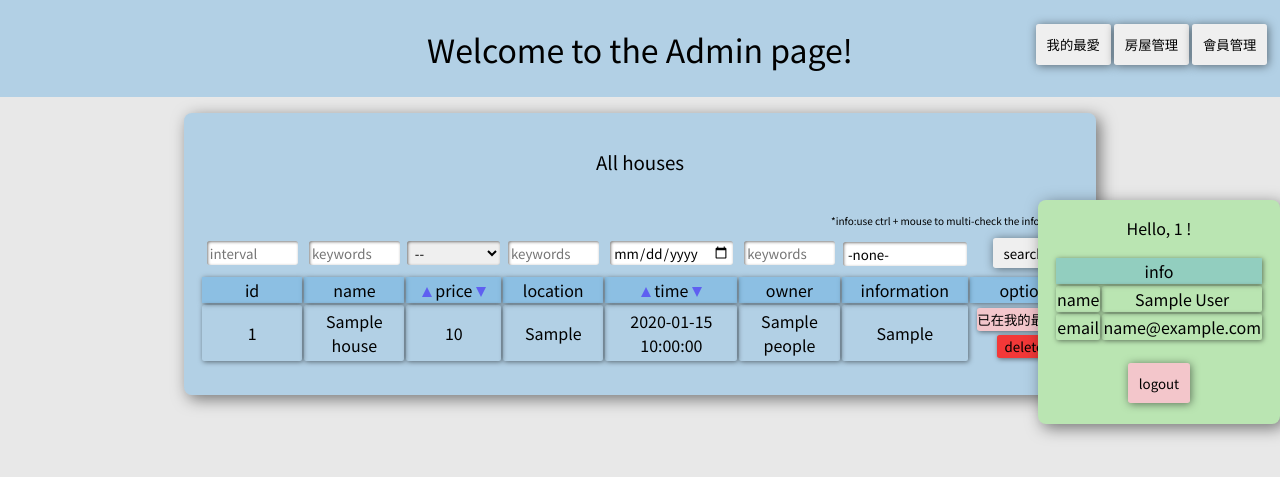
After one commit to bwboao/db_hw3, a PHP site: page /user.php in a window 1280 px wide. The commit adds this page. Shown: the top 477 px of the page. Run offline with PHP 8.4, Linux system fonts and the light colour scheme; the visitor is signed in with stand-in values (Sample User, id 1); tables that the repository leaves empty or names only in its code hold one stand-in row (values such as "Sample post"); data that the repository does not hold is empty; a stand-in replaces the project's code that opens the database connection.

Commit message:
normalize database;merge admin.php and member.php

```diff
--- a/_form.php
+++ b/_form.php
@@ -43,6 +43,105 @@
       return -1;
     }
   }
+
+  function check_is_favorite($people_id, $house_id){
+    $rs = favorite_show($people_id, $house_id);
+    $table = $rs->fetchObject();
+    $array = array();
+    if($table == $array){
+      return 0;
+    }
+    else{
+      return 1;
+    }
+  }
+
+//house's action
+
+  function house_show($require, $require_order, $array_for_execute){
+    include("connect_database.php");
+    $sql = "SELECT * FROM house WHERE " . $require . $require_order;
+    $sql = "SELECT h.id id, h.name name, price, location, time, p.name owner FROM house AS h LEFT JOIN people AS p ON h.owner_id = p.id LEFT JOIN house_to_location AS h_to_l ON h.id = h_to_l.house_id LEFT JOIN normal_location AS l ON h_to_l.location_id = l.id WHERE " . $require . $require_order;
+    //echo $sql;
+    $rs = $db->prepare($sql);
+    $rs->execute($array_for_execute);
+    return $rs;
+  }
+
+  function house_show_only_order($require_order){
+    include("connect_database.php");
+    $sql = "SELECT h.id id, h.name name, price, location, time, p.name owner FROM house AS h LEFT JOIN people AS p ON h.owner_id = p.id LEFT JOIN house_to_location AS h_to_l ON h.id = h_to_l.house_id LEFT JOIN normal_location AS l ON h_to_l.location_id = l.id" . $require_order;
+    $rs = $db->query($sql);
+    return $rs;
+  }
+
+  function house_favorite($people_id, $house_id){
+    include("connect_database.php");
+    $sql = "INSERT INTO people_to_house (people_id, house_id) VALUES ($people_id, $house_id)";
+    $db->query($sql);
+  }
+
+  function house_favorite_cancel($people_id, $house_id){
+    include("connect_database.php");
+    $sql = "DELETE FROM people_to_house WHERE people_id = $people_id AND house_id = $house_id";
+    $db->query($sql);
+  }
+
+  function house_delete($house_id){
+    include("connect_database.php");
+    $sql = "DELETE FROM people_to_house WHERE house_id = $house_id;
+            DELETE FROM house_to_information WHERE house_id = $house_id;
+            DELETE FROM house WHERE id = $house_id";
+    $db->query($sql);
+  }
+
+  function str_house_select_by($condition){
+    switch($condition){
+      case 'id':
+        return "SELECT id FROM house WHERE id = :id";
+      case 'name':
+        return "SELECT id FROM house WHERE name = :name";
+      case 'time':
+        return "SELECT id FROM house WHERE time = :time";
+      case 'location':
+        return "SELECT house_id id FROM house_to_location AS h_to_l LEFT JOIN normal_location AS l ON h_to_l.location_id = l.id WHERE location = :location";
+      case 'owner':
+        return "SELECT h.id id FROM house AS h LEFT JOIN people AS p ON owner_id = p.id where p.name = :owner";
+      default://use for information
+        return "SELECT house_id id FROM house_to_information WHERE information_id IN $condition";
+    }
+  }
+
+//information's action
+
+  function information_show($house_id){
+    include("connect_database.php");
+    $sql = "SELECT information FROM house_to_information AS h_to_i LEFT JOIN normal_information AS i ON h_to_i.information_id = i.id WHERE h_to_i.house_id = $house_id";
+    $rs = $db->query($sql);
+    return $rs;
+  }
+
+//favorite's action
+
+  function favorite_show($people_id, $house_id){
+    include("connect_database.php");
+    $sql = "SELECT * FROM people_to_house WHERE people_id = $people_id AND house_id = $house_id";
+    $rs = $db->query($sql);
+    return $rs;
+  }
+
+
+
+
+
+
+
+
+
+
+
+
+
 
   function find_latest($db, $table){
     $sql_find_latest = "SELECT MAX(id) from $table";
@@ -100,8 +199,8 @@
     $db->query($sql_delete_house);
   }
 
-  function favorite_house($db, $user_id, $house_id){
-    $sql_favorite_house="INSERT INTO favorite (id , user_id , favorite_id) VALUES (NULL , $user_id , $house_id)";
+  function favorite_house($db, $house_id){
+    $sql_favorite_house="INSERT INTO favorite (id , user_id , favorite_id) VALUES (NULL, $_SESSION[in_use_id], $house_id)";
     $db->query($sql_favorite_house);
   }
 
@@ -272,8 +371,8 @@
     }
   }
 
-  function show_house($db, $user_id, $require, $require_info_num, $require_order, $array_for_execute){
-    $sql_find_house = "SELECT h.id hid, h.name hname, price, location, time, owner_id, p.name owner, user_id, COUNT(h.id) FROM information AS info LEFT JOIN house AS h ON info.house_id = h.id LEFT JOIN people AS p ON owner_id = p.id LEFT JOIN favorite ON favorite_id = h.id AND user_id = $user_id " ;
+  function show_house($db, $require, $require_info_num, $require_order, $array_for_execute){
+    $sql_find_house = "SELECT h.id hid, h.name hname, price, location, time, owner_id, p.name owner, user_id, COUNT(h.id) FROM information AS info LEFT JOIN house AS h ON info.house_id = h.id LEFT JOIN people AS p ON owner_id = p.id LEFT JOIN favorite ON favorite_id = h.id AND user_id = $_SESSION[in_use_id]" ;
 
     if($require != ""){
       $sql_find_house .= " WHERE " . $require;
--- /dev/null
+++ b/_personinfo.php
@@ -0,0 +1,22 @@
+<div id="personinfo">
+  <p>Hello, <?php echo "$_SESSION[in_use_account]"; ?> ! </p>
+  <table>
+    <tbody>
+      <tr>
+        <th colspan="2">info</th>
+      </tr>
+      <tr>
+        <td>name</td>
+        <td><?php echo "$_SESSION[in_use_name]"; ?></td>
+      </tr>
+      <tr>
+        <td>email</td>
+        <td><?php echo "$_SESSION[in_use_email]"; ?></td>
+      </tr>
+    </tbody>
+  </table>
+
+  <p class="margin">
+    <input type="button" onclick="location.href='logout.php'" value="logout"></input>
+  </p>
+</div>
--- /dev/null
+++ b/user.php
@@ -0,0 +1,253 @@
+<?php session_start(); ?>
+
+<?php
+  include("connect_database.php");
+  include("_form.php");
+  include("_personinfo.php");
+
+  if(!isset($_SESSION['in_use_is_admin'])){
+    print_p_with_div("alert", "please login", 2, "index.php");
+  }
+  //else if($_SESSION['in_use_is_admin'] == 0){
+  //  print_p_with_div("alert", "Pemission denied, only administrator can use this page.", 2, "member.php");
+  //}
+  else{
+    //delete part
+    if(isset($_POST['delete_house_by_button'])){
+      house_delete($_POST['delete_house_by_button']);
+      print_p_with_div("notice", "already delete", 1, "user.php");
+    }
+
+    //favorite part
+    if(isset($_POST['favorite_house_by_button'])){
+      house_favorite($_SESSION['in_use_id'], $_POST['favorite_house_by_button']);
+      print_p_with_div("notice", "Favorited <3", 1, "user.php");
+    }
+
+    //search part start
+    $require = "";
+    $array_for_execute = array();
+    if(!empty($_POST['id'])){
+      $require .= " AND h.id IN (" . str_house_select_by('id') . ")";
+      $array_for_execute['id'] = $_POST['id'];
+    }
+    if(!empty($_POST['name'])){
+      $require .= " AND h.id IN (" . str_house_select_by('name') . ")";
+      $array_for_execute['name'] = $_POST['name'];
+    }
+    if(!empty($_POST['location'])){
+      $require .= " AND h.id IN (" . str_house_select_by('location') . ")";
+      $array_for_execute['location'] = $_POST['location'];
+    }
+    if(!empty($_POST['time'])){
+      $require .= " AND h.id IN (" . str_house_select_by('time') . ")";
+      $array_for_execute['time'] = $_POST['time'];
+    }
+    if(!empty($_POST['owner'])){
+      $require .= " AND h.id IN (" . str_house_select_by('owner') . ")";
+      $array_for_execute['owner'] = $_POST['owner'];
+    }
+    if(isset($_POST['information']) && $_POST['information'][0] != 10){
+      $infos = "";
+      $info_count = 0;
+      foreach($_POST['information'] as $info_id){
+        $infos .= ", $info_id";//(, 1, 3, 4
+        $info_count += 1;
+      }
+      $infos = "(" . substr($infos, 2) . ")";//$infos (1, 3, 4)
+      $require .= " AND h.id IN (" . str_house_select_by($infos) . " GROUP BY house_id HAVING count(information_id) >= $info_count)";
+    }
+    if(!empty($_POST['price'])){
+      switch($_POST['price']){
+        case "1":
+          $require .= " AND price <= 300";
+          break;
+        case "2":
+          $require .= " AND price <= 600 AND price >= 300";
+          break;
+        case "3":
+          $require .= " AND price <= 1200 AND price >= 600";
+          break;
+        case "4":
+          $require .= " AND price >= 1200";
+          break;
+      }
+    }
+    $require = substr($require, 4);
+    if(isset($_POST['price_search'])){
+      $require_order = " ORDER BY price $_POST[price_search]";
+    }
+    else if(isset($_POST['time_search'])){
+      $require_order = " ORDER BY time $_POST[time_search]";
+    }
+    else{
+      $require_order = " ORDER BY id ASC";
+    }
+
+    if($require != ""){
+      $house_rs = house_show($require, $require_order, $array_for_execute);
+    }
+    else{
+      $house_rs = house_show_only_order($require_order);
+    }
+?>
+<!-- Table part START-->
+    <div id="welcome">
+      <h1>Welcome to the <?php if($_SESSION['in_use_is_admin'] == 1){echo "Admin";}else{echo "Member";}?> page!</h1>
+      <div id="transbutton">
+        <p class="margin">
+          <input type="submit" onclick="location.href='user_favorite.php'" value="我的最愛"></input>
+          <input type="submit" onclick="location.href='user_house.php'" value="房屋管理"></input>
+<?php
+          if($_SESSION['in_use_is_admin'] == 1){
+?>
+          <input type="submit" onclick="location.href='user_user.php'" value="會員管理"></input>
+<?php
+          }
+?>
+        </p>
+      </div>
+    </div>
+    <div id="table">
+      <table>
+        <h3>All houses</h3>
+        <tbody>
+          <tr>
+            <td class="adjust" colspan="8">
+              <p style="text-align:end;font-size:10px;">*info:use ctrl + mouse to multi-check the information</p>
+            </td>
+          </tr>
+          <tr>
+            <form method="post" action="user.php" id="searchform">
+              <td class="adjust">
+                <input class="search" name="id" type="number" placeholder="interval" min="0" <?php check_post_value("id"); ?>>
+              </td>
+              <td class="adjust">
+                <input class="search" name="name" type="text" placeholder="keywords"<?php check_post_value("name"); ?>>
+              </td>
+              <td class="adjust">
+                <select class="search" name="price"  placeholder="keywords" >
+                  <option value="0" <?php check_post_select("price", "0"); ?>>--</option>
+                  <option value="1" <?php check_post_select("price", "1"); ?>>0 ~ 300</option>
+                  <option value="2" <?php check_post_select("price", "2"); ?>>300 ~ 600</option>
+                  <option value="3" <?php check_post_select("price", "3"); ?>>600 ~ 1200</option>
+                  <option value="4" <?php check_post_select("price", "4"); ?>>1200 ~</option>
+                </select>
+              </td>
+              <td class="adjust">
+                <input class="search" name="location" type="text" placeholder="keywords"<?php check_post_value("location"); ?>>
+              </td>
+              <td class="adjust">
+                <input class="search" name="time" type="date" placeholder="date"<?php check_post_value("time"); ?>>
+              </td>
+              <td class="adjust">
+                <input class="search" name="owner" type="text" placeholder="keywords"<?php check_post_value("owner"); ?>>
+              </td>
+              <td class="adjust">
+                <div id="infoselect" >
+                  <select class="search" name="information[]" multiple="multiple">
+<?php
+                    echo "<option value='10' ", check_post_multiselect('information','10') ,">-none-</option>";
+                    for($i = 0;$i < 10;$i++){
+                      $tmp_str = $num_to_info[$i];
+                      echo "<option value='$i' ", check_post_multiselect('information',$i) ,">$tmp_str</option>";
+                    }
+?>
+                  </select>
+                </div>
+              </td>
+              <td class="adjust">
+                <input name="advanced_search" type="hidden" value="true">
+                <input type="submit" value="search">
+              </td>
+            </form>
+          </tr>
+        </tbody>
+
+        <tbody>
+          <tr>
+            <th>id</th>
+            <th>name</th>
+            <th>
+              <button type="submit" form="searchform" class="svgbutton" name="price_search" value="ASC">
+                <svg height="10" width="10">
+                  <polygon points="5,0 0,10 10,10" style="fill:rgba(50,0,255,0.5)" />
+                </svg>
+              </button>
+              price
+              <button type="submit" form="searchform" class="svgbutton" name="price_search" value="DESC">
+              <svg height="10" width="10">
+                <polygon points="0,0 5,10 10,0" style="fill:rgba(50,0,255,0.5)" />
+              </svg>
+              </button>
+            </th>
+            <th>location</th>
+            <th>
+              <button type="submit" form="searchform" class="svgbutton" name="time_search" value="ASC">
+                <svg height="10" width="10">
+                  <polygon points="5,0 0,10 10,10" style="fill:rgba(50,0,255,0.5)" />
+                </svg>
+              </button>
+              time
+              <button type="submit" form="searchform" class="svgbutton" name="time_search" value="DESC">
+                <svg height="10" width="10">
+                  <polygon points="0,0 5,10 10,0" style="fill:rgba(50,0,255,0.5)" />
+                </svg>
+              </button>
+            </th>
+            <th>owner</th>
+            <th>information</th>
+            <th>option</th>
+          </tr>
+<?php
+          while($table = $house_rs->fetchObject()){
+          if(check_is_favorite($_SESSION['in_use_id'], $table->id) == 1){
+            $is_favorite = 1;
+          }
+          else{
+            $is_favorite = 0;
+          }
+?>
+          <tr>
+            <td><?php echo $table->id; ?></td>
+            <td><?php echo $table->name; ?></td>
+            <td><?php echo $table->price; ?></td>
+            <td><?php echo $table->location; ?></td>
+            <td><?php echo $table->time; ?></td>
+            <td><?php echo $table->owner; ?></td>
+            <td>
+<?php
+            $info_rs = information_show($table->id);
+            while($info = $info_rs->fetchObject()){
+              echo "<p> $info->information </p>" ;
+            }
+ ?>
+            </td>
+            <td class="adjust">
+              <form method="post" action="user.php">
+                <input type="hidden" name="favorite_house_by_button" value="<?php echo $table->id; ?>" <?php if($is_favorite == 1){ echo "disabled"; } ?>>
+                <input class="adjust" value="<?php if($is_favorite == 1) {echo "已在我的最愛內";}else{echo "favorite";} ?>" type="submit" <?php if($table->user_id != NULL) {echo "disabled";} ?> >
+              </form>
+<?php
+              if($_SESSION['in_use_is_admin'] == 1){
+?>
+              <form method="post" action="user.php">
+                <input type="hidden" name="delete_house_by_button" value="<?php echo $table->id; ?>">
+                <input class="adjust" value="delete" type="submit">
+              </form>
+<?php
+              }
+ ?>
+            </td>
+          </tr>
+<?php
+          }
+?>
+
+        </tbody>
+      </table>
+    </div>
+<!-- Table part END -->
+<?php
+  }
+?>
```
Also changed, not shown: admin.php (+25 -49 lines), index.php (+15 -11 lines).
